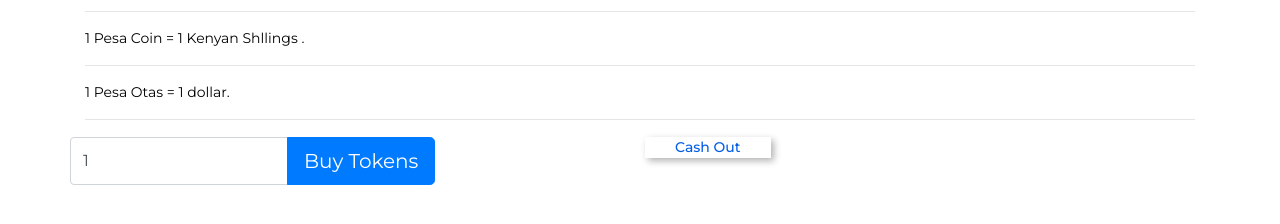
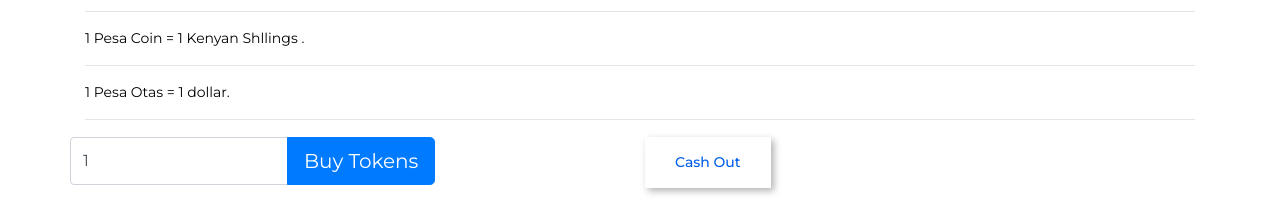
Before and after one commit to FaithEst/Pesa-Otas, a plain HTML site: page Pesa/index.html in a window 1280 px wide. Shown: the part 840-1064 px from the top of the page. Drawn offline with nearby package versions, Linux system fonts and the light colour scheme; grey boxes are pictures that could not be loaded; files whose address does not match are found by name.

Commit message:
adds padding for gradient btn

```diff
--- a/Pesa/style.css
+++ b/Pesa/style.css
@@ -266,7 +266,7 @@
 }
 
 .gradient-btn, .v2 {
-  padding: 0 30px;
+  padding: 15px 30px;
   font-weight: 500;
   color: #005dea;
   border-style: none;
```
